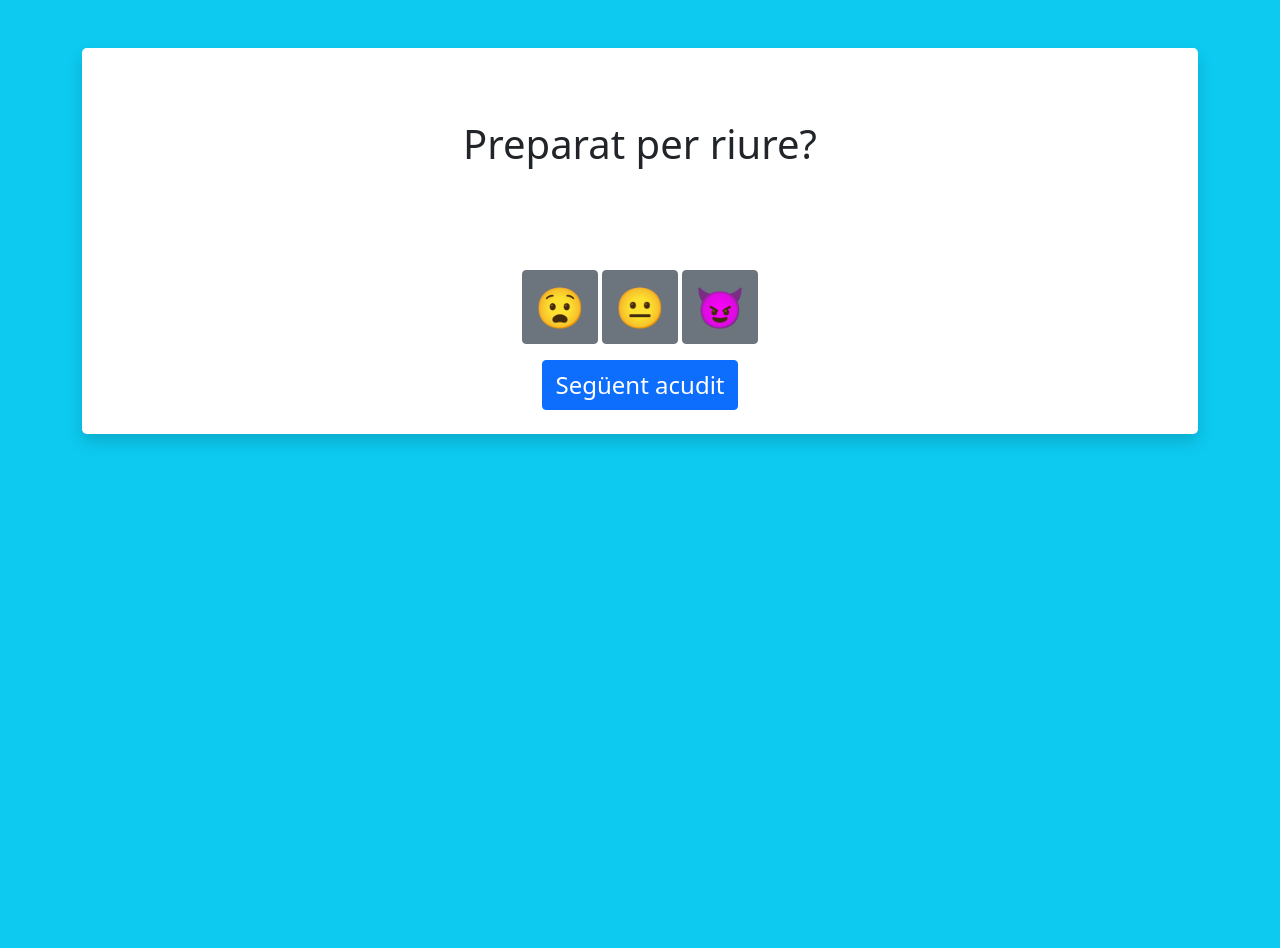
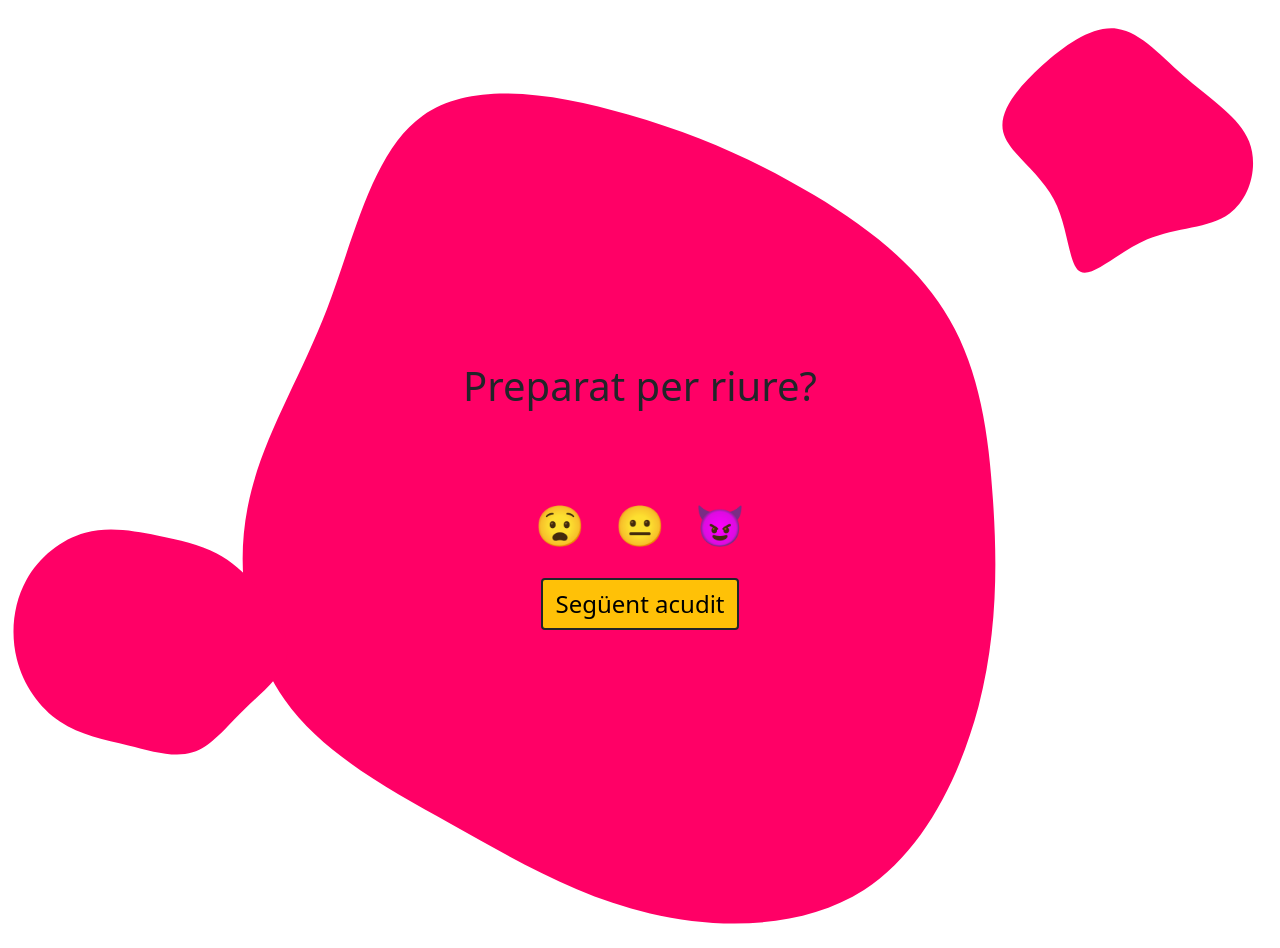
Before and after one commit to brokestar7/sprint-5-Angular-Adrian-IT, a website: page index.html in a window 1280 px wide. Before the commit the page ends 800 px from the top, so only its background shows below. Drawn offline with nearby package versions, Linux system fonts and the light colour scheme; no server answers.

Commit message:
agregando estilos

```diff
--- a/index.html
+++ b/index.html
@@ -7,25 +7,32 @@
     <meta name="viewport" content="width=device-width, initial-scale=1.0">
     <title>Document</title>
 </head>
-<body class="bg-info">
+<body class="">
+    <!-- <div class="container"> -->
+        <div class=" p-4 mt-5  " style="background-image: url('./imagenes/blob.svg');background-position: center; background-size: 1000px; height: 900px; background-repeat: no-repeat;">
+            <div class="">
 
-    <div class="container">
+                <img class="w-25 position-absolute top-0 end-0 " src="./imagenes/blob(1).svg" alt="">
 
-        <div class="bg-white p-4 mt-5 rounded-3 shadow">
+                <div class="container w-100">
                     <p id="textoTiempo"></p>
-            <h1 class="text-center mt-5">Preparat per riure?</h1>
-            <div class="p-4">
+                    <div class="container w-50 py-4">
+                        <h1 class="text-center mb-2" style="margin-top: 250px ;">Preparat per riure?</h1>
                         <p id="textoChiste" class="text-center fs-5"><br></p>
+
+                    </div>
+                    <img class="w-25 position-absolute bottom-0 start-0" src="./imagenes/blob(2).svg" alt="">
                 </div>
                 <div class="text-center">
-                <button onclick="rateJokes(1)" class="btn btn-secondary fs-1">😧</button>
-                <button onclick="rateJokes(2)" class="btn btn-secondary fs-1">😐</button>
-                <button onclick="rateJokes(3)" class="btn btn-secondary fs-1">😈</button>
+                    <button onclick="rateJokes(1)" class="btn fs-1">😧</button>
+                    <button onclick="rateJokes(2)" class="btn  fs-1">😐</button>
+                    <button onclick="rateJokes(3)" class="btn  fs-1">😈</button>
                 </div>
                 <div class="text-center mt-3">
-                <button onclick="generarChiste()" class="btn btn-primary fs-4">Següent acudit</button>
+                    <button onclick="generarChiste()" class="btn btn-warning fs-4 border border-2 border-dark">Següent acudit</button>
             </div>
             </div>
         </div>
+    <!-- </div> -->
 </body>
 </html>
```
Also changed, not shown: imagenes/blob(1).svg (added), imagenes/blob(2).svg (added), imagenes/blob.svg (added). Lines whose indentation alone changed are shown as unchanged.
